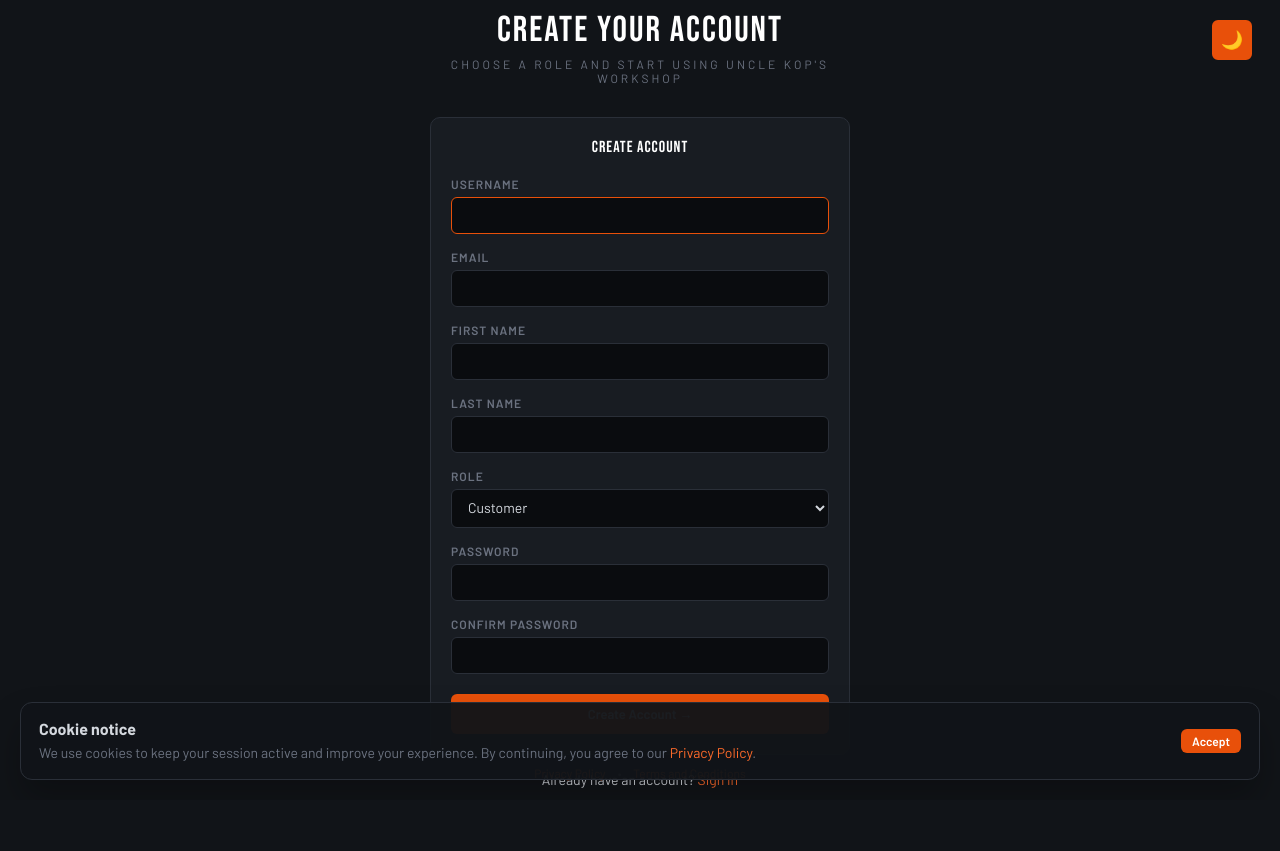
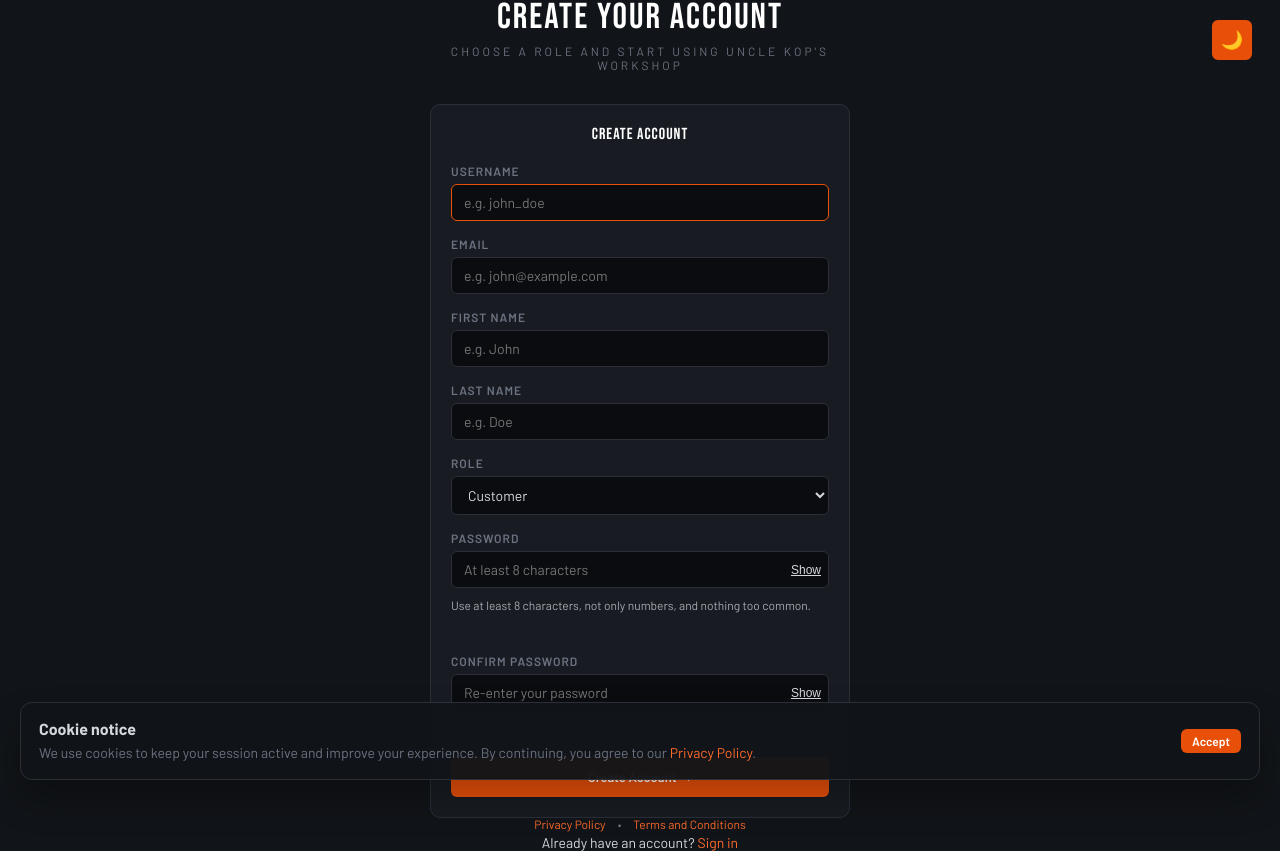
Before and after one commit to Ndallamo/uncle_kops_workshop, a Django app: page /register/ in a window 1280 px wide. Before the commit the page ends 788 px from the top, so only its background shows below. Run offline with Django 5.2, Linux system fonts and the light colour scheme; parts of the project's set-up code (start-up, migrations or seed data) failed here and were passed over.

Commit message:
sync_002

```diff
--- a/templates/workshop/register.html
+++ b/templates/workshop/register.html
@@ -14,8 +14,17 @@
 
   <div class="card">
     <div class="card-title" style="text-align:center; margin-bottom:20px;">Create Account</div>
-    <form method="post">
+    <form method="post" id="register-form" novalidate>
       {% csrf_token %}
+      <style>
+        .field-hint { font-size:12px; color:var(--text); opacity:.75; margin-top:4px; }
+        .field-live { font-size:12px; margin-top:4px; min-height:16px; }
+        .field-live.ok { color:#2e9e5b; }
+        .field-live.bad { color:#d64545; }
+        .pw-wrap { position:relative; }
+        .pw-wrap input { width:100%; padding-right:64px; box-sizing:border-box; }
+        .pw-toggle { position:absolute; right:8px; top:50%; transform:translateY(-50%); background:none; border:0; cursor:pointer; font-size:12px; color:var(--text); text-decoration:underline; }
+      </style>
       {% if form.non_field_errors %}
         <div class="alert alert-error" style="margin-bottom:16px;">{{ form.non_field_errors }}</div>
       {% endif %}
@@ -46,12 +55,21 @@
       </div>
       <div class="form-group" style="margin-bottom:16px;">
         <label for="id_password1">Password</label>
-        {{ form.password1 }}
+        <div class="pw-wrap">
+          {{ form.password1 }}
+          <button type="button" class="pw-toggle" data-target="id_password1" aria-label="Show password">Show</button>
+        </div>
+        <div class="field-hint">Use at least 8 characters, not only numbers, and nothing too common.</div>
+        <div class="field-live" id="pw1-live"></div>
         {% if form.password1.errors %}<div class="alert alert-error">{{ form.password1.errors }}</div>{% endif %}
       </div>
       <div class="form-group" style="margin-bottom:20px;">
         <label for="id_password2">Confirm password</label>
-        {{ form.password2 }}
+        <div class="pw-wrap">
+          {{ form.password2 }}
+          <button type="button" class="pw-toggle" data-target="id_password2" aria-label="Show password">Show</button>
+        </div>
+        <div class="field-live" id="pw2-live"></div>
         {% if form.password2.errors %}<div class="alert alert-error">{{ form.password2.errors }}</div>{% endif %}
       </div>
       <button type="submit" class="btn btn-primary" style="width:100%; justify-content:center; padding:12px;">
@@ -63,4 +81,52 @@
     Already have an account? <a href="{% url 'login' %}" class="text-orange" style="text-decoration:none;">Sign in</a>
   </div>
 </div>
+<script>
+(function () {
+  var form = document.getElementById('register-form');
+  if (!form) return;
+  var $ = function (id) { return document.getElementById(id); };
+
+  form.querySelectorAll('.pw-toggle').forEach(function (btn) {
+    btn.addEventListener('click', function () {
+      var input = $(btn.dataset.target);
+      var show = input.type === 'password';
+      input.type = show ? 'text' : 'password';
+      btn.textContent = show ? 'Hide' : 'Show';
+      btn.setAttribute('aria-label', show ? 'Hide password' : 'Show password');
+    });
+  });
+
+  function setLive(el, ok, msg) {
+    el.textContent = msg;
+    el.className = 'field-live ' + (msg ? (ok ? 'ok' : 'bad') : '');
+  }
+
+  function checkPw1() {
+    var v = $('id_password1').value, el = $('pw1-live');
+    if (!v) { setLive(el, false, ''); return false; }
+    if (v.length < 8) { setLive(el, false, '✗ Too short (' + v.length + '/8 characters)'); return false; }
+    if (/^\d+$/.test(v)) { setLive(el, false, '✗ Password cannot be only numbers'); return false; }
+    setLive(el, true, '✓ Looks good');
+    return true;
+  }
+
+  function checkPw2() {
+    var a = $('id_password1').value, b = $('id_password2').value, el = $('pw2-live');
+    if (!b) { setLive(el, false, ''); return false; }
+    if (a !== b) { setLive(el, false, '✗ Passwords do not match'); return false; }
+    setLive(el, true, '✓ Passwords match');
+    return true;
+  }
+
+  $('id_password1').addEventListener('input', function () { checkPw1(); checkPw2(); });
+  $('id_password2').addEventListener('input', checkPw2);
+
+  form.addEventListener('submit', function (e) {
+    var ok = checkPw1();
+    ok = checkPw2() && ok;
+    if (!ok) { e.preventDefault(); (!checkPw1() ? $('id_password1') : $('id_password2')).focus(); }
+  });
+})();
+</script>
 {% endblock %}
--- a/workshop/forms.py
+++ b/workshop/forms.py
@@ -662,9 +662,15 @@ class UserRegistrationForm(UserCreationForm):
         self.fields['phone'].widget.attrs['placeholder'] = 'e.g. 071 234 5678'
         self.fields['address'].help_text = 'Optional; include street, suburb, city and postal code.'
         self.fields['address'].widget.attrs['placeholder'] = 'Street address, suburb, city and postal code'
+        self.fields['username'].widget.attrs['placeholder'] = 'e.g. john_doe'
+        self.fields['email'].widget.attrs['placeholder'] = 'e.g. john@example.com'
+        self.fields['first_name'].widget.attrs['placeholder'] = 'e.g. John'
+        self.fields['last_name'].widget.attrs['placeholder'] = 'e.g. Doe'
+        self.fields['password1'].widget.attrs['placeholder'] = 'At least 8 characters'
+        self.fields['password2'].widget.attrs['placeholder'] = 'Re-enter your password'
 
     def clean_email(self):
         email = self.cleaned_data.get('email')
-        if User.objects.filter(email=email).exists():
+        if User.objects.filter(email__iexact=email).exists():
             raise forms.ValidationError('A user with that email already exists.')
         return email
```
